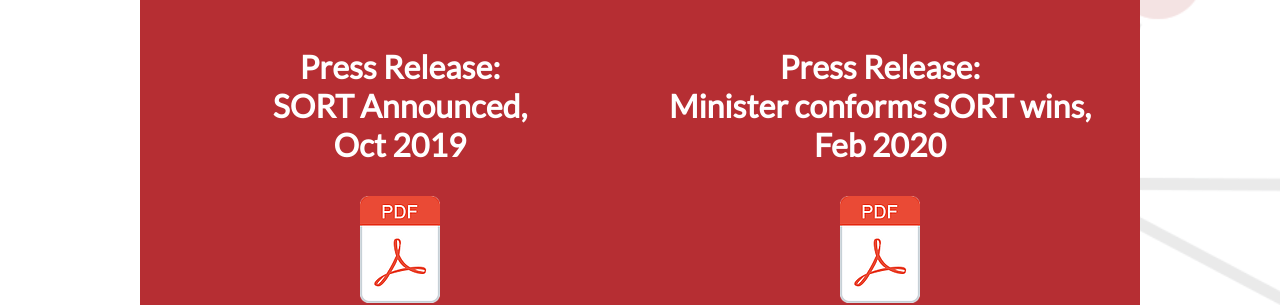
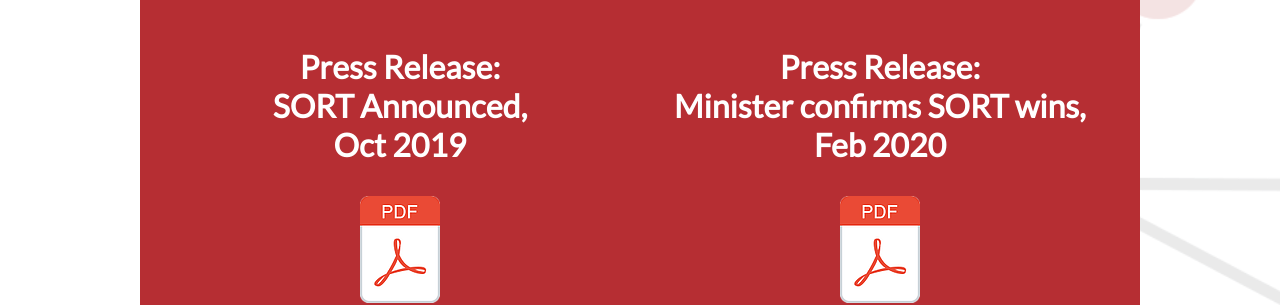
Before and after one commit to surroundaustralia/surroundaustralia.com, a Jekyll site: the page built from pages/sort.html, in a window 1280 px wide. Shown: the part 315-620 px from the top of the page. Built offline with Jekyll 4.4.1, drawn with Linux system fonts in a browser that asks for light colours.

Commit message:
conforms -> confirms

```diff
--- a/pages/sort.html
+++ b/pages/sort.html
@@ -40,7 +40,7 @@ permalink: /sort
     </div>
     <div>
         <h3>
-            <a href="files/SORT-PoC-PRESS-RELEASE-Feb-2020.pdf" class="pr">Press Release:<br />Minister conforms SORT wins,<br />Feb 2020</a>
+            <a href="files/SORT-PoC-PRESS-RELEASE-Feb-2020.pdf" class="pr">Press Release:<br />Minister confirms SORT wins,<br />Feb 2020</a>
         </h3>
         <a href="files/SORT-PoC-PRESS-RELEASE-Feb-2020.pdf">
             <img src="images/icon-pdf.png" />
@@ -99,6 +99,7 @@ permalink: /sort
             <h3>How does it work?</h3>
             <img src="images/sort-grader.png" style="width:300px;" />
         </div>
+
     </div>
     <div>
         <div style="grid-column:1; text-align: center;">
```
